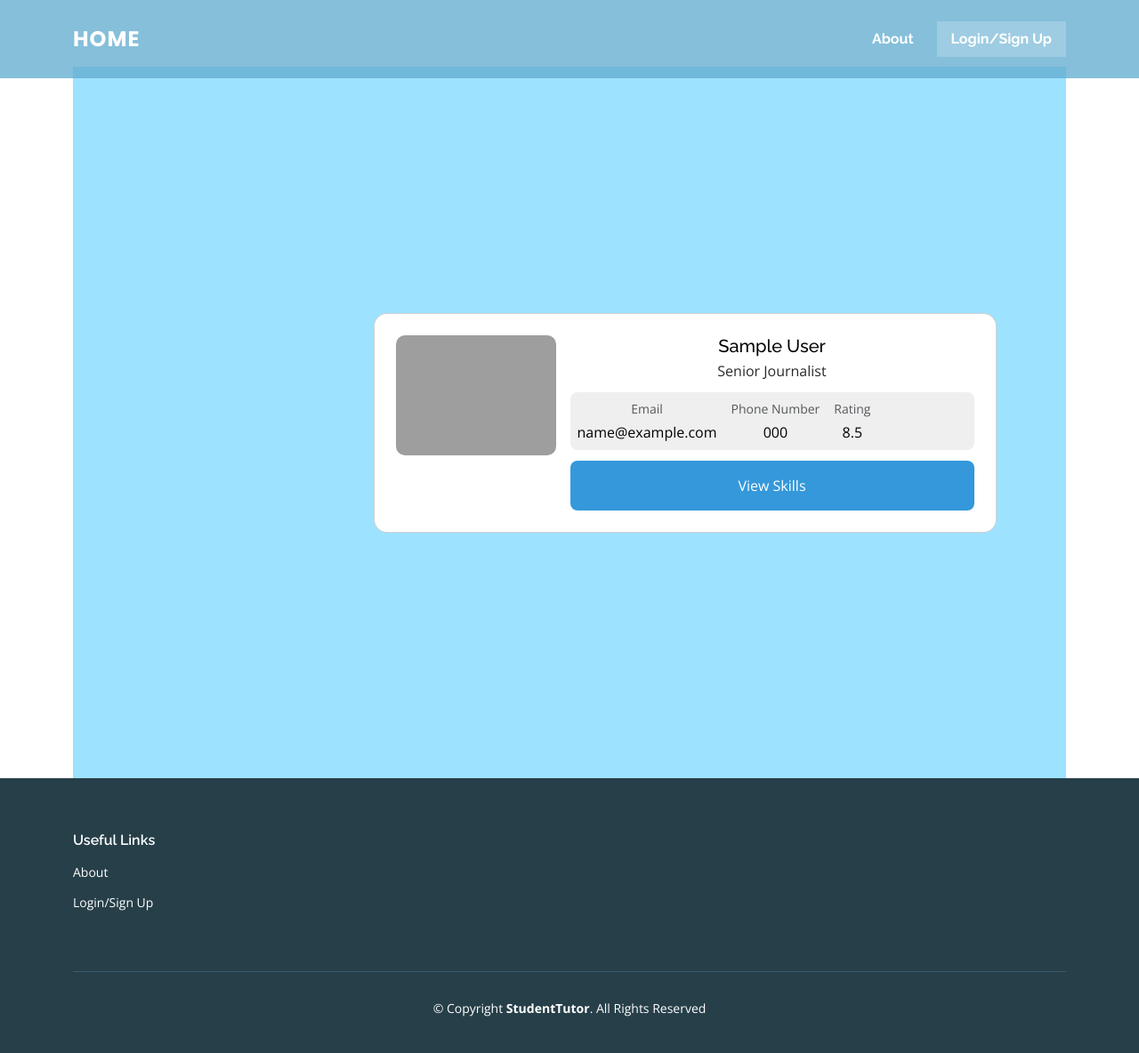
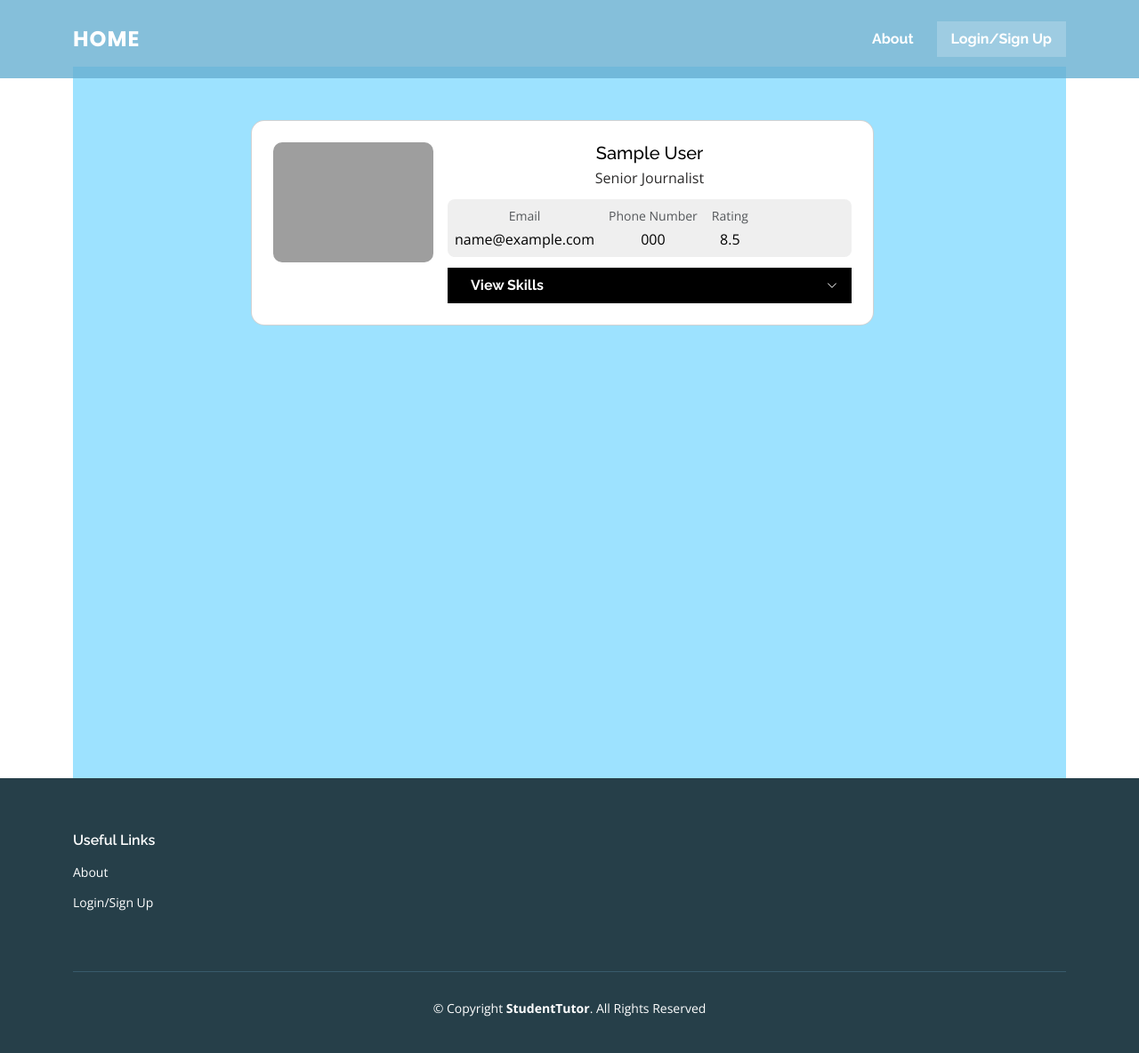
Before and after one commit to josh0125/StudentTutorProject, a Django app: page /display/ in a window 1280 px wide. Shown: the whole page at 89% size. Run offline with Django 4.2, Linux system fonts and the light colour scheme; tables that the repository leaves empty hold one stand-in row (values such as "Sample post"); some libraries are stand-ins or nearby versions; grey boxes are pictures that could not be loaded.

Commit message:
fixed display

```diff
--- a/templates/profiles/display.html
+++ b/templates/profiles/display.html
@@ -8,13 +8,11 @@
 <div style="padding-top: 75px; padding-left: 50px; padding-right: 50px; text-align: center;">
 
 <div class="container">
-    {% for profile in our_profiles %}
     <!-- New Stuff -->
     <section class="vh-100" style="background-color: #9de2ff;">
-        <div class="container py-5 h-100">
-          <div class="row d-flex justify-content-center align-items-center h-100">
-            <div class="col col-md-9 col-lg-7 col-xl-5">
-              <div class="card" style="border-radius: 15px; width: 700px">
+        {% for profile in our_profiles %}
+            <div class="col col-md-9 col-lg-7 col-xl-5" style="padding-left: 200px; padding-bottom: 25px;">
+              <div class="card" style="border-radius: 15px; width: 700px;">
                 <div class="card-body p-4">
                   <div class="d-flex text-black">
                     <div class="flex-shrink-0">
@@ -41,29 +39,47 @@
                         </div>
                       </div>
                       <div class="d-flex pt-1">
-                        <div class="dropdown flex-grow-1">
+                        {% comment %} <div class="dropdown flex-grow-1">
                             <button onclick="myFunction()" class="dropbtn me-1 flex-grow-1 rounded-3" style="width: 100%;">View Skills</button>
                             <div id="myDropdown" class="dropdown-content rounded-3" style="width: 100%;">
                                 {% for skill in profile.skills.all %}
                                 <p>{{ skill.title }}: {{ skill.description }}</p>
                                 {% endfor %}
-                              {% comment %} <a href="#">Link 1</a>
-                              <a href="#">Link 2</a>
-                              <a href="#">Link 3</a> {% endcomment %}
                             </div>
-                          </div>
+                          </div> {% endcomment %}
+
+                          {% comment %} <div class="dropdown flex-grow-1">
+                            <form action="#" style="width: 100%;">
+                                <select name="languages" id="lang" style="width: 100%;">
+                                <option style="text-align: center;">View Skills</option>
+                                {% for skill in profile.skills.all %}
+                                <option style="text-align: center;" >{{ skill.title }}: {{ skill.description }}</option>
+                                {% endfor %}
+                                </select>
+                            </form>
+                        </div> {% endcomment %}
+
+                        <div class="dropdown flex-grow-1 navbar" style="background-color: black;">
+                        <li class="dropdown" style="width: 100%; text-align: center;"><a href="#"><span>View Skills</span> <i class="bi bi-chevron-down"></i></a>
+                            <ul style="width: 100%;">
+                            {% for skill in profile.skills.all %}
+                              <li style="width: 100%;"><a href="">{{ skill.title }}: {{ skill.description }}</a></li>
+                            {% endfor %}
+                            </ul>
+                          </li>
+                        </div>
+
                       </div>
                     </div>
                   </div>
                 </div>
               </div>
             </div>
-          </div>
-        </div>
+            {% endfor %}
       </section>
 
 
-    {% endfor %}
+
 </div>
 
 </div>
```
